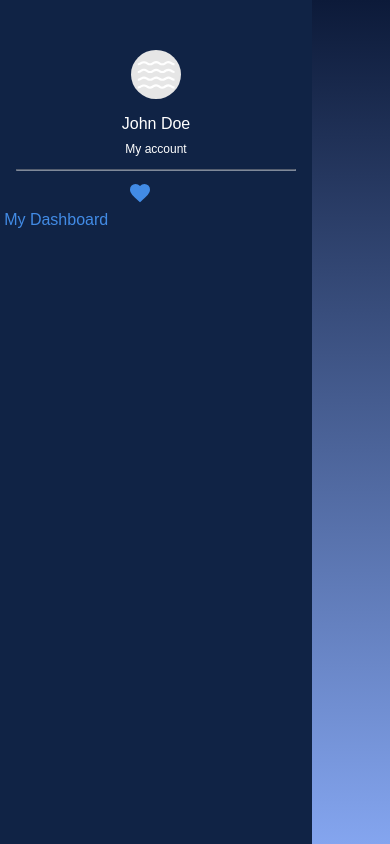
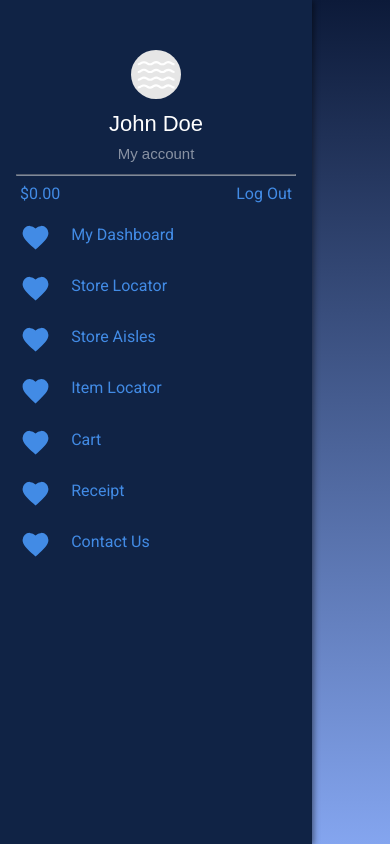
Before and after one commit to mikekwong/dashboard, a React (Create React App) app: page / in a window 390 px wide. Built offline with nearby package versions, Linux system fonts and the light colour scheme.

Commit message:
mobile nav completed

```diff
--- a/public/index.html
+++ b/public/index.html
@@ -19,7 +19,7 @@
       Learn how to configure a non-root public URL by running `npm run build`.
     -->
     <link
-      href="https://fonts.googleapis.com/css?family=Roboto&display=swap"
+      href="https://fonts.googleapis.com/css?family=Roboto:400,500&display=swap"
       rel="stylesheet"
     />
     <title>Errunds Dashboard</title>
--- a/src/components/ProfileNav.jsx
+++ b/src/components/ProfileNav.jsx
@@ -13,10 +13,12 @@ import contact from '../assets/contact.svg'
 import heart from '../assets/heart.svg'
 
 const Container = styled.div`
+  font-family: 'Roboto', 'Helvetica', sans-serif;
   background-color: #102345;
   display: block;
   width: 80%;
   height: 100vh;
+  box-shadow: 2px 1px 6px 0px rgba(0, 0, 0, 0.47);
 `
 
 const NameContainer = styled.div`
@@ -27,7 +29,8 @@ const NameContainer = styled.div`
 `
 
 const MyAccount = styled.p`
-  font-size: 12px;
+  font-size: 15px;
+  opacity: 0.5;
 `
 
 const Logo = styled.img`
@@ -37,8 +40,10 @@ const Logo = styled.img`
   width: 50px;
 `
 
-const Name = styled.h1`
-  margin-bottom: 5px;
+const Name = styled.p`
+  font-size: 22px;
+  font-weight: 400;
+  margin-bottom: 10px;
   color: #fff;
 `
 
@@ -49,19 +54,39 @@ const Line = styled.hr`
   opacity: 0.5;
 `
 
-const NavContainer = styled.nav`
+const AmountLogout = styled.div`
+  display: flex;
   flex-direction: row;
-  width: 90%;
+  color: #428be5;
+  justify-content: space-between;
+  margin: 0 20px;
+`
+
+const Logout = styled.p`
+  cursor: pointer;
+`
+const Amount = styled.p``
+
+const NavContainer = styled.nav``
+
+const Section = styled.div`
+  display: flex;
+  flex-wrap: wrap;
+  margin: 20px 0;
 `
 
 const Heart = styled.img`
-  justify-content: flex-start;
+  width: 10%;
+  margin-left: 20px;
 `
 
-const MyDashBoard = styled.p`
+const DashboardSection = styled.p`
+  cursor: pointer;
+  font-size: 16px;
+  margin-top: 5px;
+  margin-left: 20px;
   color: #428be5;
   width: 40%;
-  margin: 0;
 `
 
 export default () => {
@@ -72,12 +97,42 @@ export default () => {
           <Logo src={logo_grayscale} alt="logo" />
           <Name>John Doe</Name>
           <MyAccount>My account</MyAccount>
-          <Line />
-          <NavContainer>
+        </NameContainer>
+        <Line />
+        <AmountLogout>
+          <Amount>$0.00</Amount>
+          <Logout>Log Out</Logout>
+        </AmountLogout>
+        <NavContainer>
+          <Section>
             <Heart src={heart} alt="heart" />
-            <MyDashBoard>My Dashboard</MyDashBoard>
-          </NavContainer>
-        </NameContainer>
+            <DashboardSection>My Dashboard</DashboardSection>
+          </Section>
+          <Section>
+            <Heart src={heart} alt="heart" />
+            <DashboardSection>Store Locator</DashboardSection>
+          </Section>
+          <Section>
+            <Heart src={heart} alt="heart" />
+            <DashboardSection>Store Aisles</DashboardSection>
+          </Section>
+          <Section>
+            <Heart src={heart} alt="heart" />
+            <DashboardSection>Item Locator</DashboardSection>
+          </Section>
+          <Section>
+            <Heart src={heart} alt="heart" />
+            <DashboardSection>Cart</DashboardSection>
+          </Section>
+          <Section>
+            <Heart src={heart} alt="heart" />
+            <DashboardSection>Receipt</DashboardSection>
+          </Section>
+          <Section>
+            <Heart src={heart} alt="heart" />
+            <DashboardSection>Contact Us</DashboardSection>
+          </Section>
+        </NavContainer>
       </Container>
     </>
   )
```
